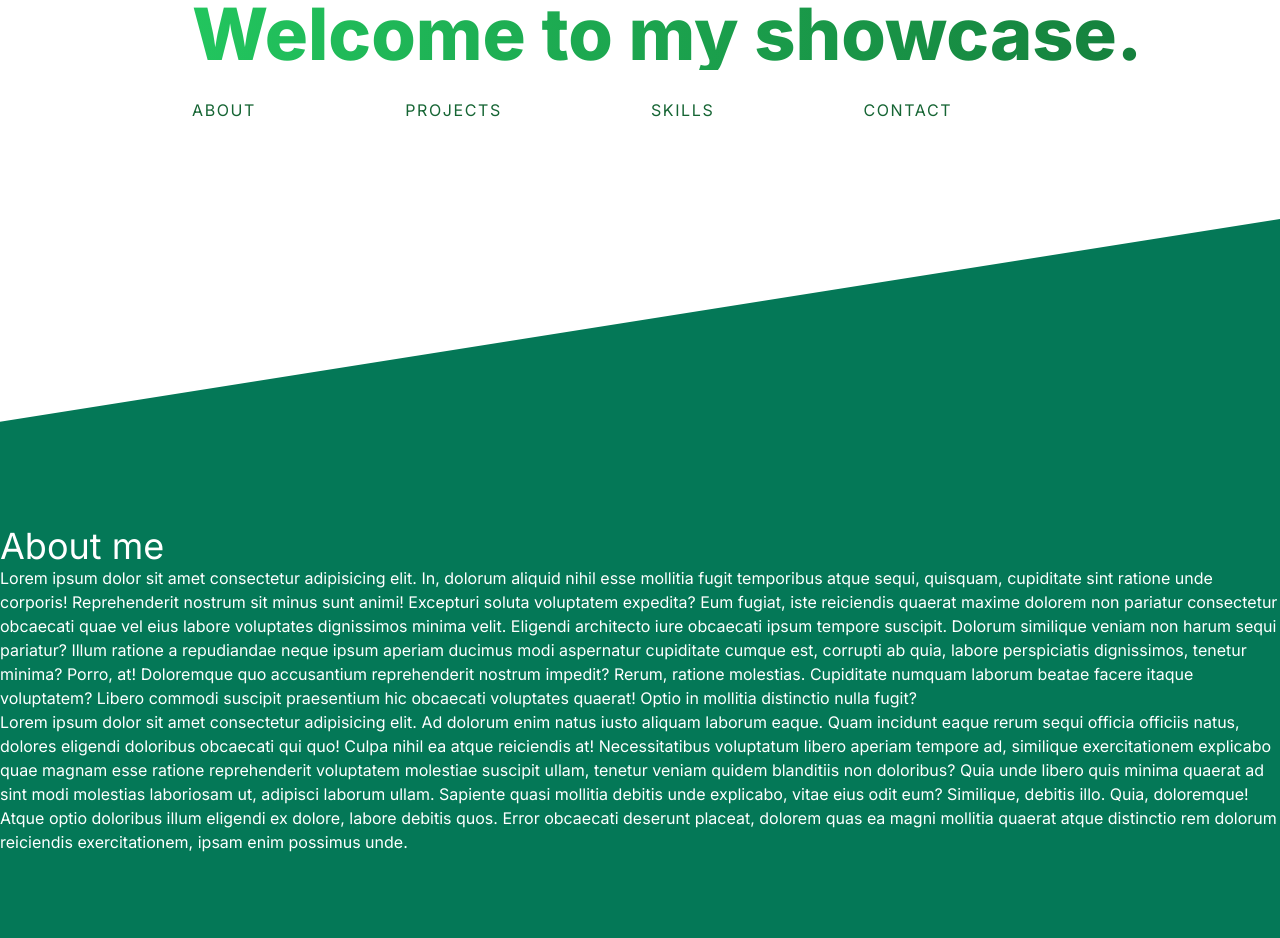
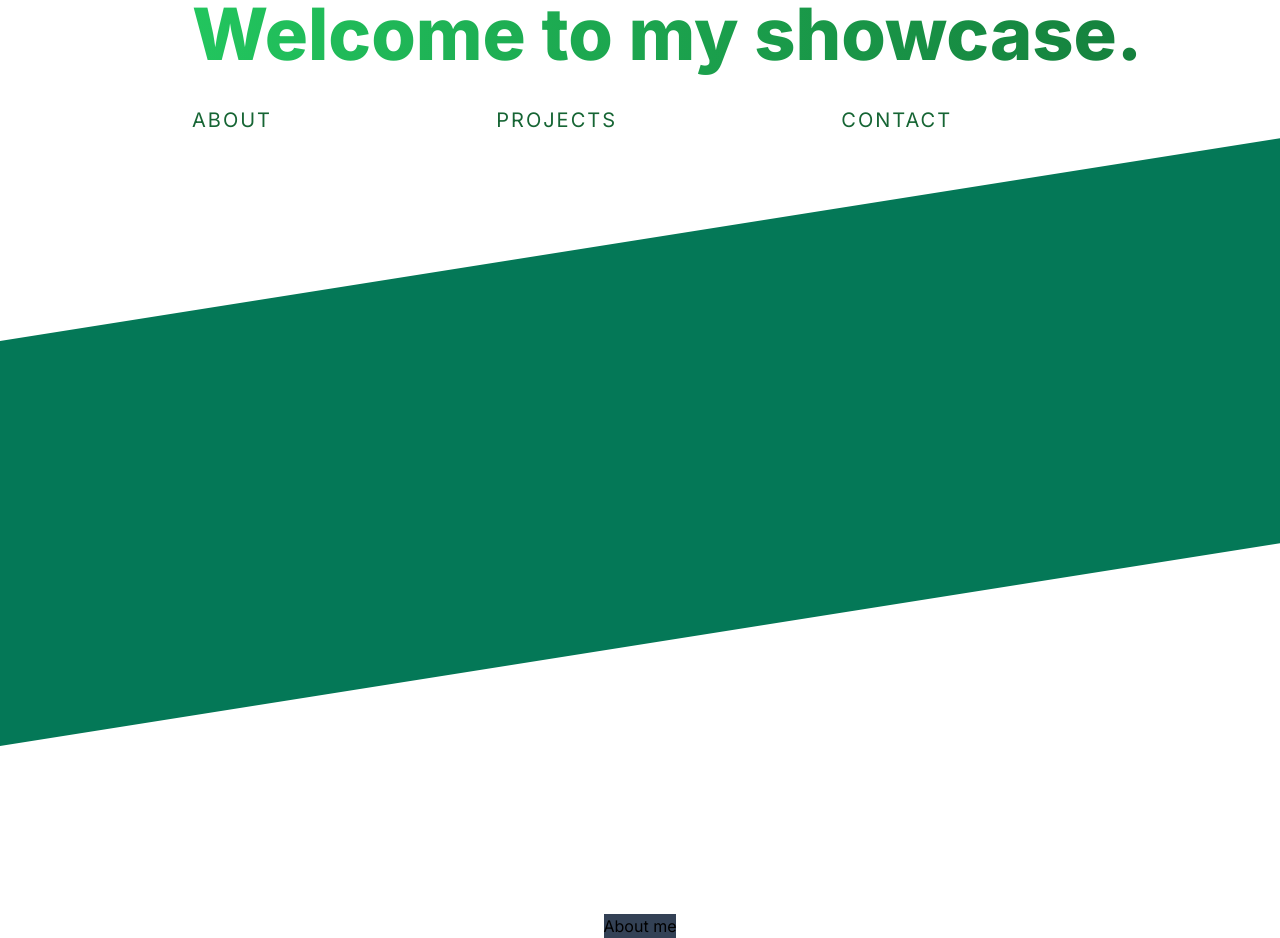
Before and after one commit to ploticio/portfolio, a Next.js app: page / in a window 1280 px wide. Shown: the part 274-1212 px from the top of the page. Built offline with nearby package versions, Linux system fonts and the light colour scheme.

Commit message:
updated hero to be bar rather than screen

```diff
--- a/src/app/components/About.tsx
+++ b/src/app/components/About.tsx
@@ -1,31 +1,8 @@
 export default function About() {
   return (
-    <div className="flex flex-col h-screen relative">
-      <section>
-        <h1 className="text-4xl">About me</h1>
-        <p>
-          Lorem ipsum dolor sit amet consectetur adipisicing elit. In, dolorum aliquid nihil esse mollitia fugit
-          temporibus atque sequi, quisquam, cupiditate sint ratione unde corporis! Reprehenderit nostrum sit minus sunt
-          animi! Excepturi soluta voluptatem expedita? Eum fugiat, iste reiciendis quaerat maxime dolorem non pariatur
-          consectetur obcaecati quae vel eius labore voluptates dignissimos minima velit. Eligendi architecto iure
-          obcaecati ipsum tempore suscipit. Dolorum similique veniam non harum sequi pariatur? Illum ratione a
-          repudiandae neque ipsum aperiam ducimus modi aspernatur cupiditate cumque est, corrupti ab quia, labore
-          perspiciatis dignissimos, tenetur minima? Porro, at! Doloremque quo accusantium reprehenderit nostrum impedit?
-          Rerum, ratione molestias. Cupiditate numquam laborum beatae facere itaque voluptatem? Libero commodi suscipit
-          praesentium hic obcaecati voluptates quaerat! Optio in mollitia distinctio nulla fugit?
-        </p>
-
-        <p>
-          Lorem ipsum dolor sit amet consectetur adipisicing elit. Ad dolorum enim natus iusto aliquam laborum eaque.
-          Quam incidunt eaque rerum sequi officia officiis natus, dolores eligendi doloribus obcaecati qui quo! Culpa
-          nihil ea atque reiciendis at! Necessitatibus voluptatum libero aperiam tempore ad, similique exercitationem
-          explicabo quae magnam esse ratione reprehenderit voluptatem molestiae suscipit ullam, tenetur veniam quidem
-          blanditiis non doloribus? Quia unde libero quis minima quaerat ad sint modi molestias laboriosam ut, adipisci
-          laborum ullam. Sapiente quasi mollitia debitis unde explicabo, vitae eius odit eum? Similique, debitis illo.
-          Quia, doloremque! Atque optio doloribus illum eligendi ex dolore, labore debitis quos. Error obcaecati
-          deserunt placeat, dolorem quas ea magni mollitia quaerat atque distinctio rem dolorum reiciendis
-          exercitationem, ipsam enim possimus unde.
-        </p>
+    <div className="flex flex-col h-screen relative justify-center items-center">
+      <section className="bg-slate-700">
+        <h2>About me</h2>
       </section>
     </div>
   );
--- a/src/app/components/Hero.tsx
+++ b/src/app/components/Hero.tsx
@@ -15,7 +15,7 @@ export default function Hero() {
 
   return (
     <>
-      <div ref={ref} className="relative cutoff bg-white h-screen -z-10 overflow-hidden">
+      <div ref={ref} className="relative cutoff bg-white h-screen">
         <motion.div
           initial={{ y: -300, opacity: 0 }}
           animate={{ y: 0, opacity: 1 }}
@@ -26,23 +26,24 @@ export default function Hero() {
           <h1 className="text-4xl md:text-7xl font-extrabold text-transparent bg-clip-text bg-gradient-to-r from-green-500 to-green-700">
             Hi, my name&apos;s Darren.
           </h1>
-          <h1 className="text-4xl md:text-7xl font-extrabold text-transparent bg-clip-text bg-gradient-to-r from-green-500 to-green-700">
+          <h1 className="text-4xl md:text-7xl font-extrabold text-transparent bg-clip-text bg-gradient-to-r from-green-500 to-green-700 pb-2">
             Welcome to my showcase.
           </h1>
-          <div className="flex flex-col items-start pt-10 justify-between md:pt-7 md:flex-row md:w-4/5">
-            <button className="heroButton">About</button>
-            <button className="heroButton">Projects</button>
-            <button className="heroButton">Skills</button>
-            <button className="heroButton">Contact</button>
+          <div className="flex flex-col items-start space-y-10 justify-between mt-7 md:flex-row  md:space-y-0 md:w-4/5">
+            <a href="#about" className="heroButton">
+              About
+            </a>
+            <a className="heroButton">Projects</a>
+            <a className="heroButton">Contact</a>
           </div>
         </motion.div>
-        <motion.div
-          initial={{ y: 600, rotate: -9 }}
-          animate={{ y: 0 }}
-          transition={{ duration: 1 }}
-          className="absolute bg-emerald-700 h-[65vh] w-[150%] -bottom-1/3"
-        />
       </div>
+      <motion.div
+        initial={{ y: 600, rotate: -9 }}
+        animate={{ y: 0 }}
+        transition={{ duration: 1 }}
+        className="absolute bg-emerald-700 h-1/4 w-[150%] top-1/3 -left-1/3"
+      />
     </>
   );
 }
--- a/src/app/globals.css
+++ b/src/app/globals.css
@@ -8,6 +8,10 @@
   }
 
   .heroButton {
-    @apply text-green-800 uppercase tracking-widest mb-12;
+    @apply text-green-800 uppercase tracking-widest text-xl hover:before:scale-x-100 hover:before:origin-center relative before:w-full before:h-[2px] before:origin-center before:transition-transform before:duration-200 before:scale-x-0 before:bg-green-700 before:absolute before:left-0 before:-bottom-1;
   }
 }
+
+html {
+  scroll-behavior: smooth;
+}
--- a/src/app/layout.tsx
+++ b/src/app/layout.tsx
@@ -12,7 +12,7 @@ export const metadata: Metadata = {
 export default function RootLayout({ children }: { children: React.ReactNode }) {
   return (
     <html lang="en">
-      <body className={`bg-emerald-700 ${inter.className}`}>{children}</body>
+      <body className={`${inter.className}`}>{children}</body>
     </html>
   );
 }
--- a/src/app/page.tsx
+++ b/src/app/page.tsx
@@ -3,7 +3,7 @@ import Hero from "./components/Hero";
 
 export default function Home() {
   return (
-    <main className="relative text-white">
+    <main className="relative overflow-x-hidden">
       <Hero />
 
       <section id="about">
--- a/src/hooks/useMediaQuery.ts
+++ b/src/hooks/useMediaQuery.ts
@@ -7,9 +7,12 @@ export default function useMediaQuery(width: string) {
   });
 
   useEffect(() => {
-    window.matchMedia(`(min-width: ${width})`).addEventListener("change", (e) => setMatches(e.matches));
+    const handleResize = (e: MediaQueryListEvent) => {
+      setMatches(e.matches);
+    };
+    window.matchMedia(`(min-width: ${width})`).addEventListener("change", (e) => handleResize(e));
     return () => {
-      window.matchMedia(`(min-width: ${width})`).removeEventListener("change", (e) => setMatches(e.matches));
+      window.matchMedia(`(min-width: ${width})`).removeEventListener("change", (e) => handleResize(e));
     };
   }, [width]);
 
```
